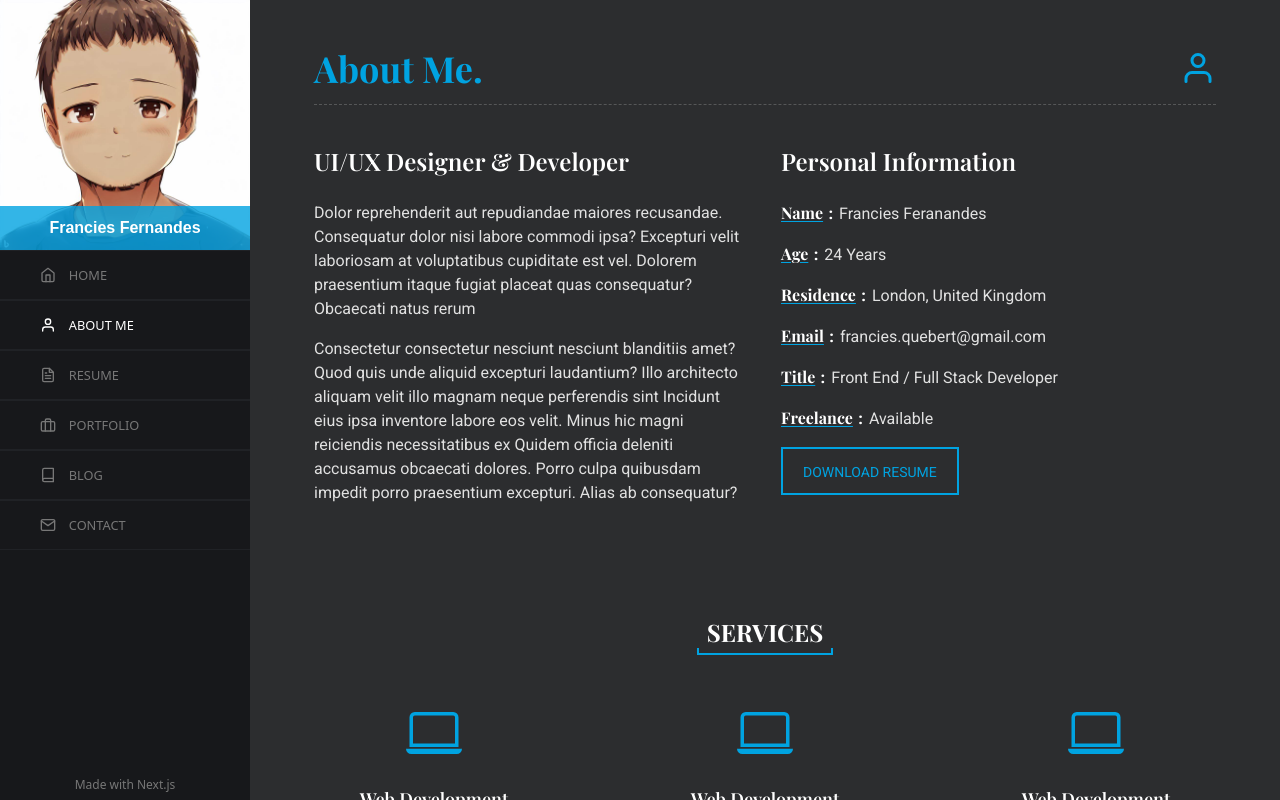
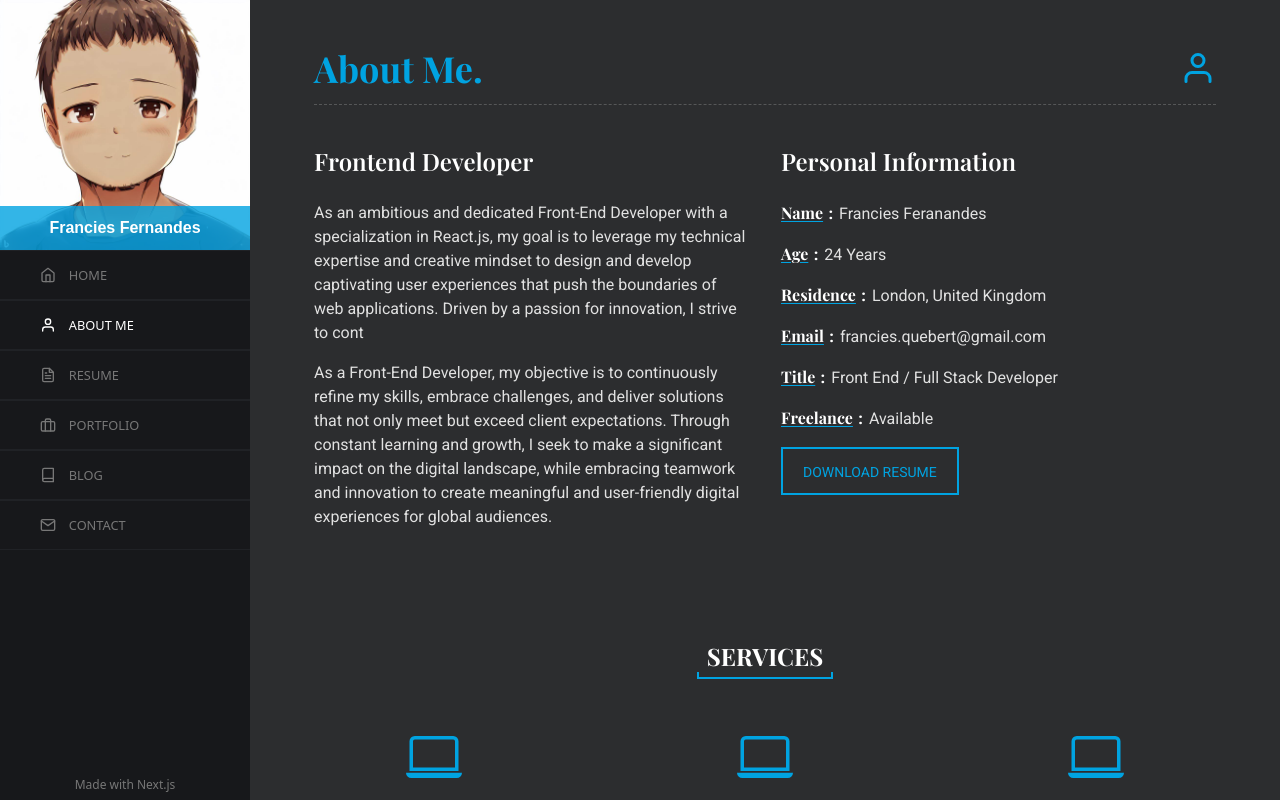
Before and after one commit to Francies-Quebert/portfolio-nextjs, a Next.js app: page /about in a window 1280 px wide. Built offline with nearby package versions, Linux system fonts and the light colour scheme; a web font is replaced by a local one.

Commit message:
updated about me content

```diff
--- a/app/about/page.tsx
+++ b/app/about/page.tsx
@@ -54,10 +54,11 @@ const About = async () => {
                 <div className='container pt-10 mx-auto'>
                     <div className='grid grid-cols-1 lg:grid-cols-2 gap-8'>
                         <div className='mb-10'>
-                            <SectionTitle title={`UI/UX Designer & Developer`} />
+                            <SectionTitle title={`Frontend Developer`} />
                             <div className="font font-roboto">
-                                <p className='pb-4 font-roboto text-dark-theme-text'>Dolor reprehenderit aut repudiandae maiores recusandae. Consequatur dolor nisi labore commodi ipsa? Excepturi velit laboriosam at voluptatibus cupiditate est vel. Dolorem praesentium itaque fugiat placeat quas consequatur? Obcaecati natus rerum</p>
-                                <p className='pb-4 font-roboto text-dark-theme-text'>Consectetur consectetur nesciunt nesciunt blanditiis amet? Quod quis unde aliquid excepturi laudantium? Illo architecto aliquam velit illo magnam neque perferendis sint Incidunt eius ipsa inventore labore eos velit. Minus hic magni reiciendis necessitatibus ex Quidem officia deleniti accusamus obcaecati dolores. Porro culpa quibusdam impedit porro praesentium excepturi. Alias ab consequatur?</p>
+                                <p className='pb-4 font-roboto text-dark-theme-text'>As an ambitious and dedicated Front-End Developer with a specialization in React.js, my goal is to leverage my technical expertise and creative mindset to design and develop captivating user experiences that push the boundaries of web applications. Driven by a passion for innovation, I strive to cont</p>
+                                <p className='pb-4 font-roboto text-dark-theme-text'>As a Front-End Developer, my objective is to continuously refine my skills, embrace challenges, and deliver solutions that not only meet but exceed client expectations. Through constant learning and growth, I seek to make a significant impact
+                                    on the digital landscape, while embracing teamwork and innovation to create meaningful and user-friendly digital experiences for global audiences.</p>
                             </div>
                         </div>
                         <div>
@@ -70,10 +71,10 @@ const About = async () => {
                     <section>
                         <SectionMainTitle text='SERVICES' />
                         <div>
-                            <div className='flex justify-between flex-col lg:flex-row'>
-                                <ServiceCard title='Web Development' type='web' description=' Amet aspernatur delectus maxime ducimus similique Ratione asperiores corporis provident aut libero.' />
-                                <ServiceCard title='Web Development' type='web' description=' Amet aspernatur delectus maxime ducimus similique Ratione asperiores corporis provident aut libero.' />
-                                <ServiceCard title='Web Development' type='web' description=' Amet aspernatur delectus maxime ducimus similique Ratione asperiores corporis provident aut libero.' />
+                            <div className='flex justify-between flex-col xl:flex-row'>
+                                <ServiceCard title='Frontend Development' type='web' description='Front-end developers craft website and app interfaces using HTML, CSS, and JavaScript for a user-friendly and visually appealing experience.' />
+                                <ServiceCard title='React Development' type='web' description='A React developer utilizes the React library to build dynamic and interactive user interfaces for web applications, enhancing user experiences.' />
+                                <ServiceCard title='Full stack Development' type='web' description='A React developer utilizes the React library to build dynamic and interactive user interfaces for web applications, enhancing user experiences.' />
                             </div>
                         </div>
                     </section>
```
Also changed, not shown: 1 other file (tests, documents, lock files or other folders).
